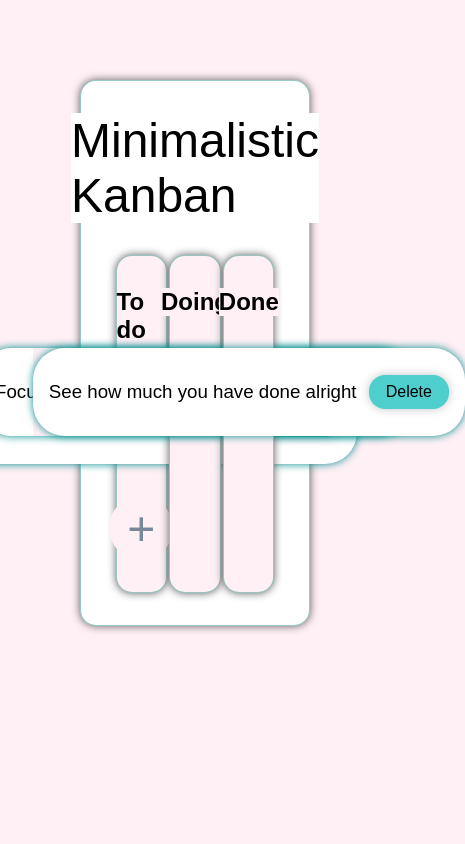
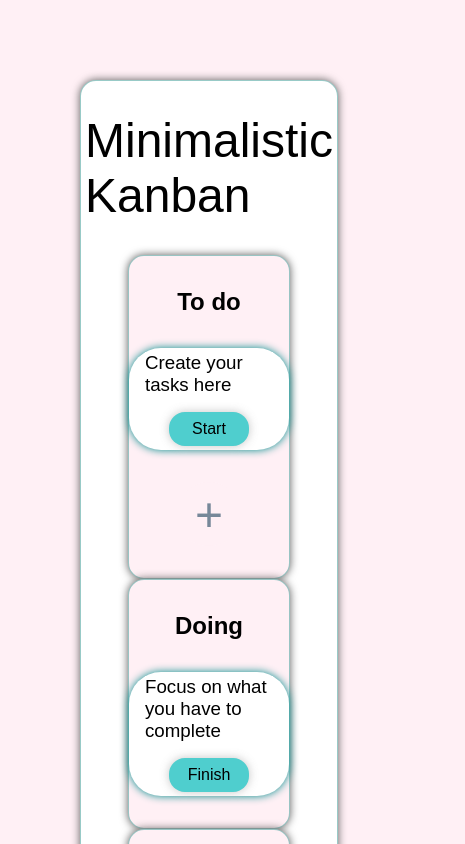
Before and after one commit to PedroEugenioDev/MinimalisticKanban, a React (Vite) app: page / in a window 390 px wide. Shown: the top 844 px of the page, 465 px wide, since content can reach past the window. Built offline with nearby package versions, Linux system fonts and the light colour scheme; a web font is replaced by a local one.

Commit message:
Correcting display flex

```diff
--- a/src/Components/KanbanBoard/index.module.css
+++ b/src/Components/KanbanBoard/index.module.css
@@ -1,6 +1,7 @@
 .board {
   margin: 5rem;
   height: fit-content;
+  min-width: 12rem;
   display: flex;
   flex-direction: column;
   gap: 2rem;
@@ -23,5 +24,6 @@
   display: flex;
   width: 100%;
   justify-content: space-evenly;
+  flex-wrap: wrap;
   background-color: white;
 }
--- a/src/Components/Task/index.module.css
+++ b/src/Components/Task/index.module.css
@@ -1,14 +1,23 @@
 .task {
-  width: 25rem;
-  height: 5rem;
+  min-width: 8remrem;
+  height: fit-content;
   padding: 0.25rem 1rem;
   display: flex;
+  flex-wrap: wrap;
   justify-content: space-between;
   align-items: center;
   border-radius: 2rem;
   box-shadow: 0px 0px 8px darkcyan;
   font-family: "Khula", sans-serif;
   background-color: white;
+}
+
+@media (max-width: 720px) {
+  .task {
+    justify-content: center;
+    align-items: center;
+    gap: 1rem;
+  }
 }
 
 .taskTitle {
--- a/src/Components/TaskList/index.module.css
+++ b/src/Components/TaskList/index.module.css
@@ -1,5 +1,6 @@
 .list {
   padding: 2rem 0rem;
+  min-width: 10rem;
   display: flex;
   flex-direction: column;
   gap: 2rem;
```
